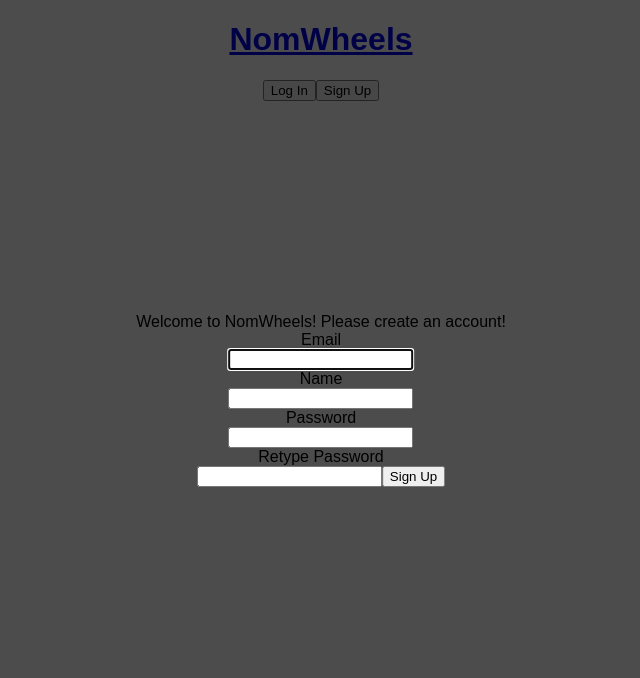
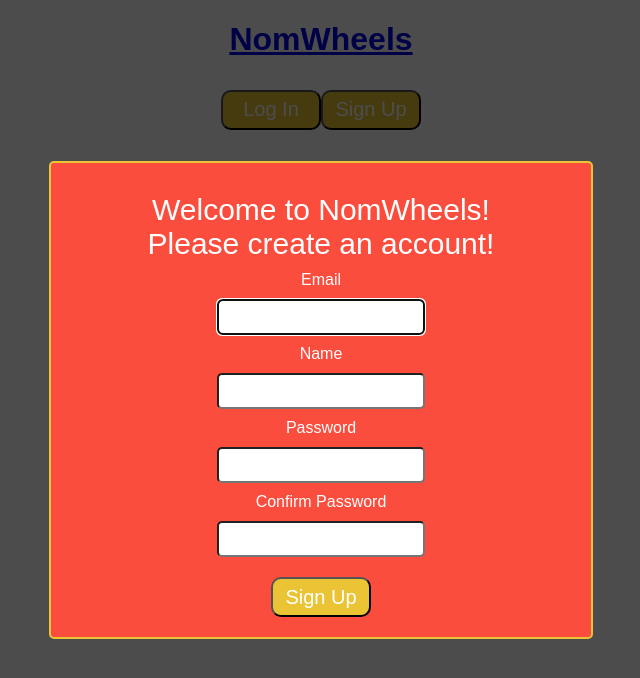
Before and after one commit to patrickw098/MERN_App, a React (Create React App) app in the folder frontend/: page /#/ in a window 1280 px wide. Both pictures are taken after a click on the button "Sign Up". Shown: the top 678 px of the page, without its empty margins (319-959 px from the left). Built offline with nearby package versions, Linux system fonts and the light colour scheme.

Commit message:
style sign in form

```diff
--- a/frontend/src/components/modal/modal.jsx
+++ b/frontend/src/components/modal/modal.jsx
@@ -5,7 +5,7 @@ import { closeModal } from '../../actions/modal_actions';
 
 import SignUpForm from './session/sign_in_form';
 
-import './modal.css';
+import '../styles/modal.css';
 
 class Modal extends React.Component {
     render() {
--- a/frontend/src/components/modal/session/sign_in_form.jsx
+++ b/frontend/src/components/modal/session/sign_in_form.jsx
@@ -2,6 +2,7 @@ import React from 'react';
 import { connect } from 'react-redux';
 
 import { loginUser, registerUser } from '../../../utils/session_api_utils';
+import '../../styles/sign_in.css';
 
 class SignInForm extends React.Component {
     constructor(props) {
@@ -56,7 +57,7 @@ class SignInForm extends React.Component {
                     </label> )
             passwordTwo =
                     ( <label>
-                        <div>Retype Password</div>
+                        <div>Confirm Password</div>
                         <input type="password" onChange={this.handleChange('password2')} value={this.state.password2}></input>
                     </label> )
         } else {
@@ -77,7 +78,7 @@ class SignInForm extends React.Component {
                         <input type="password" onChange={this.handleChange('password')} value={this.state.password}></input>
                     </label>
                     { passwordTwo }
-                    <button onClick={this.handleSubmit}>{type}</button>
+                    <button className='sign-in-button' onClick={this.handleSubmit}>{type}</button>
                 </form>
             </div>
         )
--- /dev/null
+++ b/frontend/src/components/styles/sign_in.css
@@ -0,0 +1,48 @@
+.sign-in-form{
+    display: flex;
+    width: 500px;
+    height: auto;
+    flex-direction: column;
+    justify-content: center;
+    align-items: center;
+    padding: 20px;
+    background: #FB4D3D;
+    border: 2px solid #EAC435;
+    border-radius: 5px;
+    color: white;
+}
+
+.sign-up-welcome{
+    font-size: 30px;
+    width: 70%;
+    padding: 10px;
+}
+
+form {
+    display: flex;
+    width: 100%;
+    height: auto;
+    flex-direction: column;
+    align-items: center;
+}
+
+input {
+    margin: 10px;
+    min-width: 200px;
+    height: 30px;
+    border-radius: 5px;
+}
+
+button{
+    background: #EAC435;
+    border-radius: 10px;
+    margin-top: 10px;
+    width: 100px;
+    height: 40px;
+    color: white;
+    font-size: 20px;
+}
+
+button:hover {
+    background: rgb(201, 158, 3);
+}
```
Also changed, not shown: frontend/src/components/styles/modal.css (renamed from frontend/src/components/modal/modal.css).
